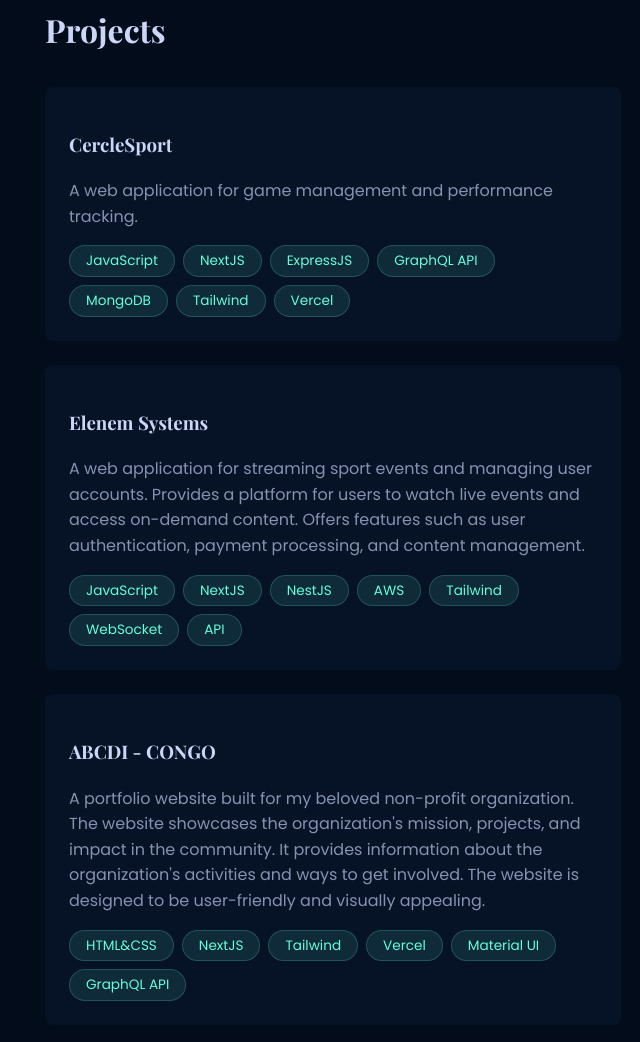
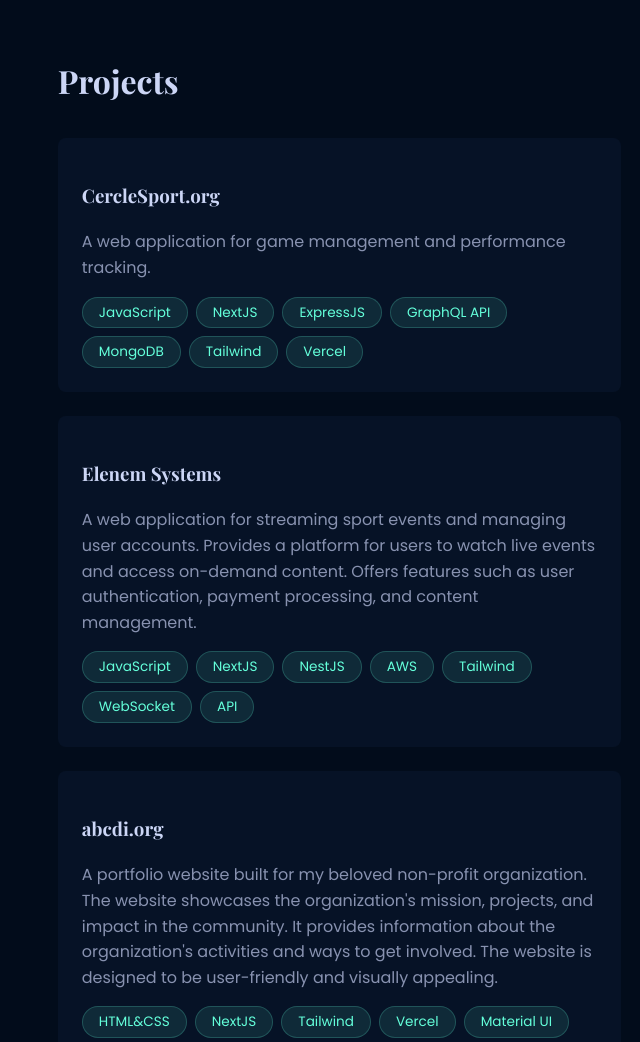
Before and after one commit to rajjys/portfolio, a plain HTML site: page index.html in a window 1280 px wide. Shown: the part 2620-3662 px from the top of the page, without its empty margins (595-1235 px from the left). Drawn offline with nearby package versions, Linux system fonts and the light colour scheme.

Commit message:
Added margin to main to not stick over head section

```diff
--- a/index.html
+++ b/index.html
@@ -134,7 +134,7 @@
         <section id="projects" class="section">
             <h2 class="section-heading">Projects</h2>
             <div class="project-item">
-                <h3 class=""><a class="project-title" href="https://cerclesport.org" target="_blank">CercleSport</a></h3>
+                <h3 class=""><a class="project-title" href="https://cerclesport.org" target="_blank">CercleSport.org</a></h3>
                 <p class="project-description">A web application for game management and performance tracking.
                 </p>
                 <div class="tech-stack">
@@ -165,7 +165,7 @@
                 </div>
             </div>
             <div class="project-item">
-                <h3 class="project-title"><a class="project-title" href="https://abcdi-congo.vercel.app/" target="_blank">ABCDI - CONGO</a></h3>
+                <h3 class="project-title"><a class="project-title" href="https://abcdi-congo.vercel.app/" target="_blank">abcdi.org</a></h3>
                 <p class="project-description">
                     A portfolio website built for my beloved non-profit organization.
                     The website showcases the organization's mission, projects, and impact in the community.
--- a/src/css/styles.css
+++ b/src/css/styles.css
@@ -199,7 +199,7 @@ main {
 }
 
 /* Responsive Design */
-@media (min-width: 768px) {
+@media (min-width: 1000px) {
     body {
         display: flex;
     }
@@ -217,7 +217,7 @@ main {
     }
 
     main {
-        margin-left: 45%;
+        margin-left: 46%;
         padding: 4rem;
         max-width: none;
         width: 60%;
@@ -228,7 +228,7 @@ main {
     }
 }
 
-@media (max-width: 767px) {
+@media (max-width: 999px) {
     .main-nav {
         display: none;
     }
--- a/src/js/script.js
+++ b/src/js/script.js
@@ -1,3 +1,4 @@
+///
 document.addEventListener('DOMContentLoaded', () => {
     // Add active class to nav links on scroll
     const sections = document.querySelectorAll('section');
```
